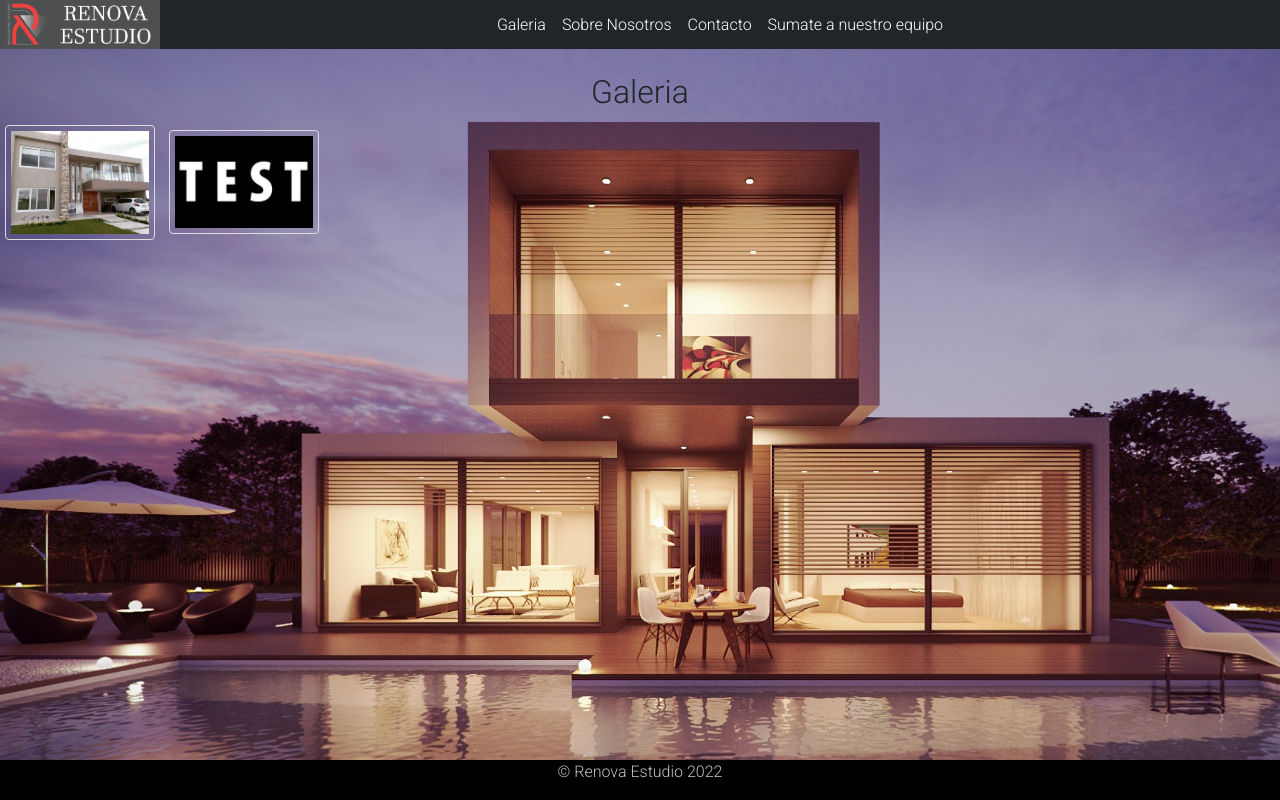
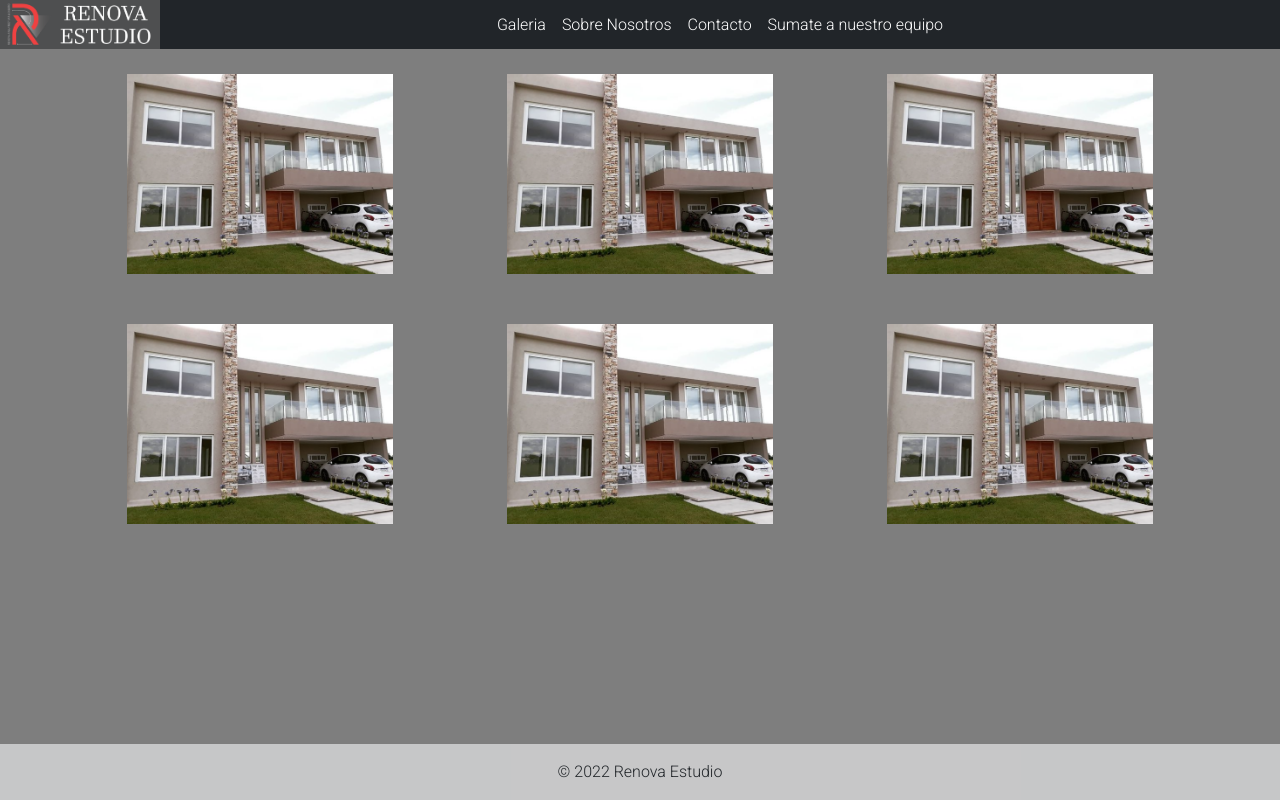
Before and after one commit to Kawaranga/renova-estudio-brian_elizondo, a plain HTML site: page paginas/galeria.html in a window 1280 px wide. Drawn offline with nearby package versions, Linux system fonts and the light colour scheme.

Commit message:
Segunda entrega del proyecto
Agregué animaciones al index y galeria.
Responsive ambas páginas.

```diff
--- a/paginas/galeria.html
+++ b/paginas/galeria.html
@@ -29,14 +29,32 @@
         </nav>
         <script src="https://cdn.jsdelivr.net/npm/bootstrap@5.1.3/dist/js/bootstrap.bundle.min.js" integrity="sha384-ka7Sk0Gln4gmtz2MlQnikT1wXgYsOg+OMhuP+IlRH9sENBO0LRn5q+8nbTov4+1p" crossorigin="anonymous"></script>
     </header>
-    <main class="galerain">
-        <br>
-        <h2>Galeria</h2>
-            <a href="./galeria/galera.html"><img src="../recursos/terra677.png" alt="Terra 677" class="galeria1"></a>
-            <a href="./galeria/galera.html"><img src="../recursos/galera/TEST.jpg" alt="Terra TEST" class="galeria1"></a>
+    <main class="gallery">
+        <section id="galeria" class="container">
+            <div class="row">
+                <div class="col-lg-4 col-md-6 col-sm-12">
+                    <a href="./galeria/galera.html"><img src="../recursos/terra677.png" alt="galeria img"></a>
+                </div>
+                <div class="col-lg-4 col-md-6 col-sm-12">
+                    <a href="./galeria/galera.html"><img src="../recursos/terra677.png" alt="galeria img"></a>
+                </div>
+                <div class="col-lg-4 col-md-6 col-sm-12">
+                    <a href="./galeria/galera.html"><img src="../recursos/terra677.png" alt="galeria img"></a>
+                </div>
+                <div class="col-lg-4 col-md-6 col-sm-12">
+                    <a href="./galeria/galera.html"><img src="../recursos/terra677.png" alt="galeria img"></a>
+                </div>
+                <div class="col-lg-4 col-md-6 col-sm-12">
+                    <a href="./galeria/galera.html"><img src="../recursos/terra677.png" alt="galeria img"></a>
+                </div>
+                <div class="col-lg-4 col-md-6 col-sm-12">
+                    <a href="./galeria/galera.html"><img src="../recursos/terra677.png" alt="galeria img"></a>
+                </div>
+            </div>
+        </section>
     </main>
-    <footer>
-        <p>© Renova Estudio 2022</p>
+    <footer class="bg-light text-center ">
+        <div class="text-center p-3" style="background-color: rgba(0, 0, 0, 0.2)">© 2022 Renova Estudio</div>
     </footer>
 </body>
 </html>
--- a/styles.css
+++ b/styles.css
@@ -5,11 +5,22 @@
 }
 
 body {
-    background-image: url(./recursos/house-1477041.jpg);
+    background: #7e7e7e;
     background-size: 100vw 100vh;
     background-attachment: fixed;
     background-size: cover;
     font-family: 'Roboto', sans-serif;
+}
+
+main {
+    padding-bottom: 2em;
+}
+
+footer {
+    width:100%;
+    position:fixed;
+    bottom:0;
+    left:0;
 }
 
 h1 {
@@ -19,16 +30,6 @@ h1 {
 
 h2 {
     text-align: center;
-}
-
-footer {
-    text-align: center;
-    position: fixed;
-    left: 0;
-    bottom: 0;
-    width: 100%;
-    background: #000;
-    color: #C1C1C1;
 }
 
 form {
@@ -74,21 +75,11 @@ textarea {
     cursor: pointer;
 }
 
-
-.galeria1 {
-    max-width: 100%;
-    height: auto;
-    border: 1px solid #ddd;
-    border-radius: 4px;
-    padding: 5px;
-    width: 150px;
-    margin: 5px;
-}
-
 .art {
     width: 90%;
     max-width: 1000px;
     margin: 1.6em auto;
+    padding-bottom: 2em;
     background: #94afd85a;
     display: grid;
     gap: 1.6em;
@@ -103,6 +94,7 @@ textarea {
     margin: 5px;
 }
 
+
 .img-2 {
     padding: 5px;
     margin: 5px;
@@ -115,6 +107,12 @@ textarea {
 .title-2 {
     grid-area: 2 / 2 / -2 / -1 ;
 }
+
+.title-4 {
+    grid-area: 4 / 2 / 5 / -1 ;
+}
+
+
 
 .mainq {
     display: none;
@@ -158,6 +156,32 @@ textarea {
     padding: 0;
 }
 
+#galeria .col-lg-4 {
+    margin: 0;
+    padding: 25px;
+}
+
+#galeria img {
+    display: block;
+    margin-right: auto;
+    margin-left: auto;
+    height: 200px;
+}
+
+#galeria img:hover {
+    border: 10px solid #7e7e7e;
+}
+
+.container-m {
+    padding-top: 2em;
+}
+
+.container-m:hover {
+    opacity: 1;
+	-webkit-animation: flash 1.5s;
+	animation: flash 1.5s;
+}
+
 @media (max-width:768px) {
 
 .maindex img {
@@ -168,6 +192,11 @@ textarea {
     max-width: 90%;
     padding: 5px 5px;
 }
+
+.art {
+    padding: 10px 10px;
+}
+
 }
 
 @media (max-width:480px) {
@@ -175,3 +204,20 @@ textarea {
         width: 100%;
     }
 }
+
+@-webkit-keyframes flash {
+	0% {
+		opacity: .4;
+	}
+	100% {
+		opacity: 1;
+	}
+}
+@keyframes flash {
+	0% {
+		opacity: .4;
+	}
+	100% {
+		opacity: 1;
+	}
+}
```
Also changed, not shown: index.html (+31 -11 lines), paginas/acercade.html (+2 -2 lines), paginas/contacto.html (+2 -2 lines), paginas/galeria/galera.html (+2 -2 lines), paginas/trabajo.html (+2 -2 lines), recursos/img1.jpg (added).
